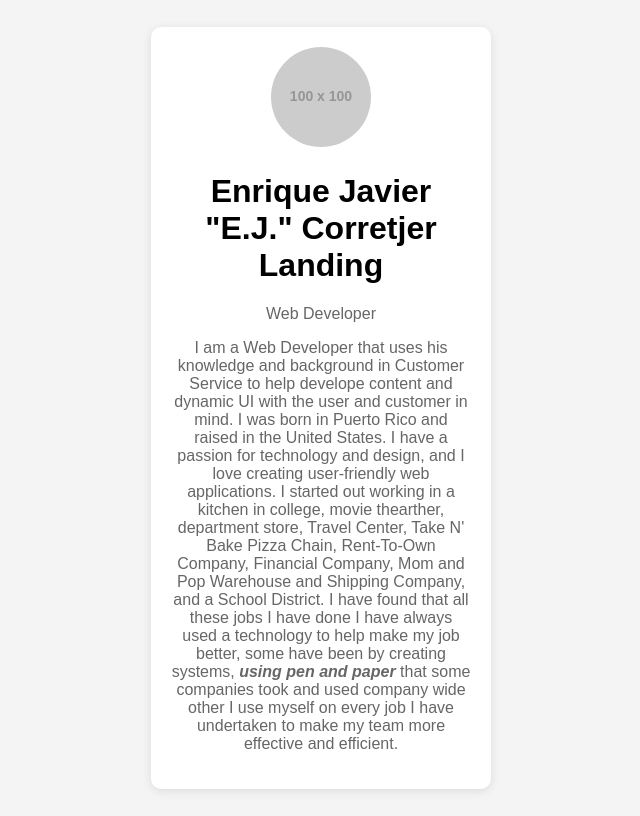
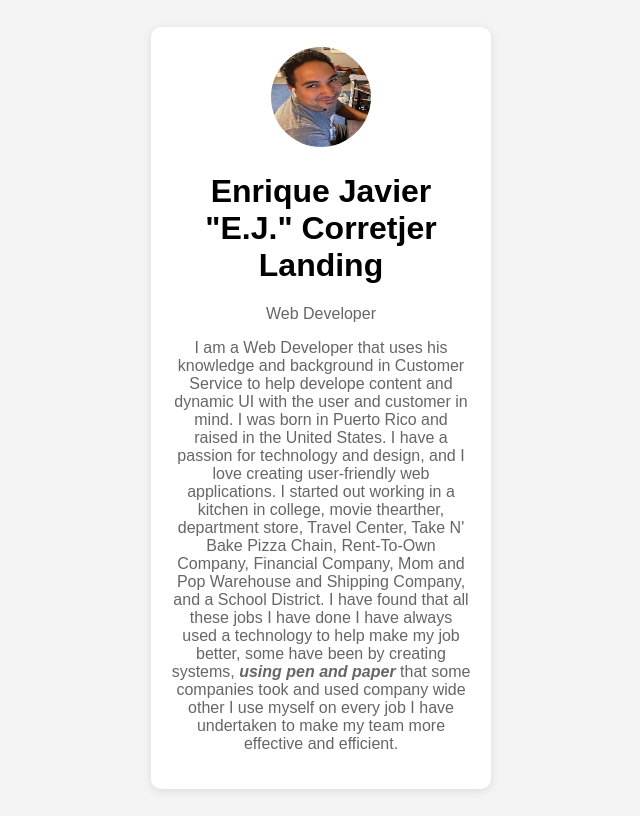
Before and after one commit to FamBoricua2001/profile-card, a plain HTML site: page Profile_Card_Project/index.html in a window 1280 px wide. Shown: the whole page, without its empty margins (319-959 px from the left). Drawn offline with Linux system fonts and the light colour scheme; placeholder pictures from the web are drawn by us.

Commit message:
Updated file to index name and added profile picture.

```diff
--- a/profile-card.html
+++ b/Profile_Card_Project/index.html
@@ -7,7 +7,7 @@
     </head>
     <body>
         <div class="profile-card">
-            <img src="https://via.placeholder.com/100" alt="Profile Picture">
+            <img src="/Profile_Card_Project/Pictures/profile_card_picture.jpg" alt="Profile Picture">
             <h1>Enrique Javier "E.J." Corretjer Landing</h1>
             <p>Web Developer</p>
             <p>I am a Web Developer that uses his knowledge and background in Customer Service to help develope content and dynamic UI with the user and customer in mind.  I was born in Puerto Rico and raised in the United States. I have a passion for technology and design, and I love creating user-friendly web applications.  I started out working in a kitchen in college, movie thearther, department store, Travel Center, Take N' Bake Pizza Chain, Rent-To-Own Company, Financial Company, Mom and Pop Warehouse and Shipping Company, and a School District.  I have found that all these jobs I have done I have always used a technology to help make my job better, some have been by creating systems, <strong><em>using pen and paper</em></strong> that some companies took and used company wide other I use myself on every job I have undertaken to make my team more effective and efficient.</p>
```
Also changed, not shown: Profile_Card_Project/Pictures/profile_card_picture.jpg (added).
